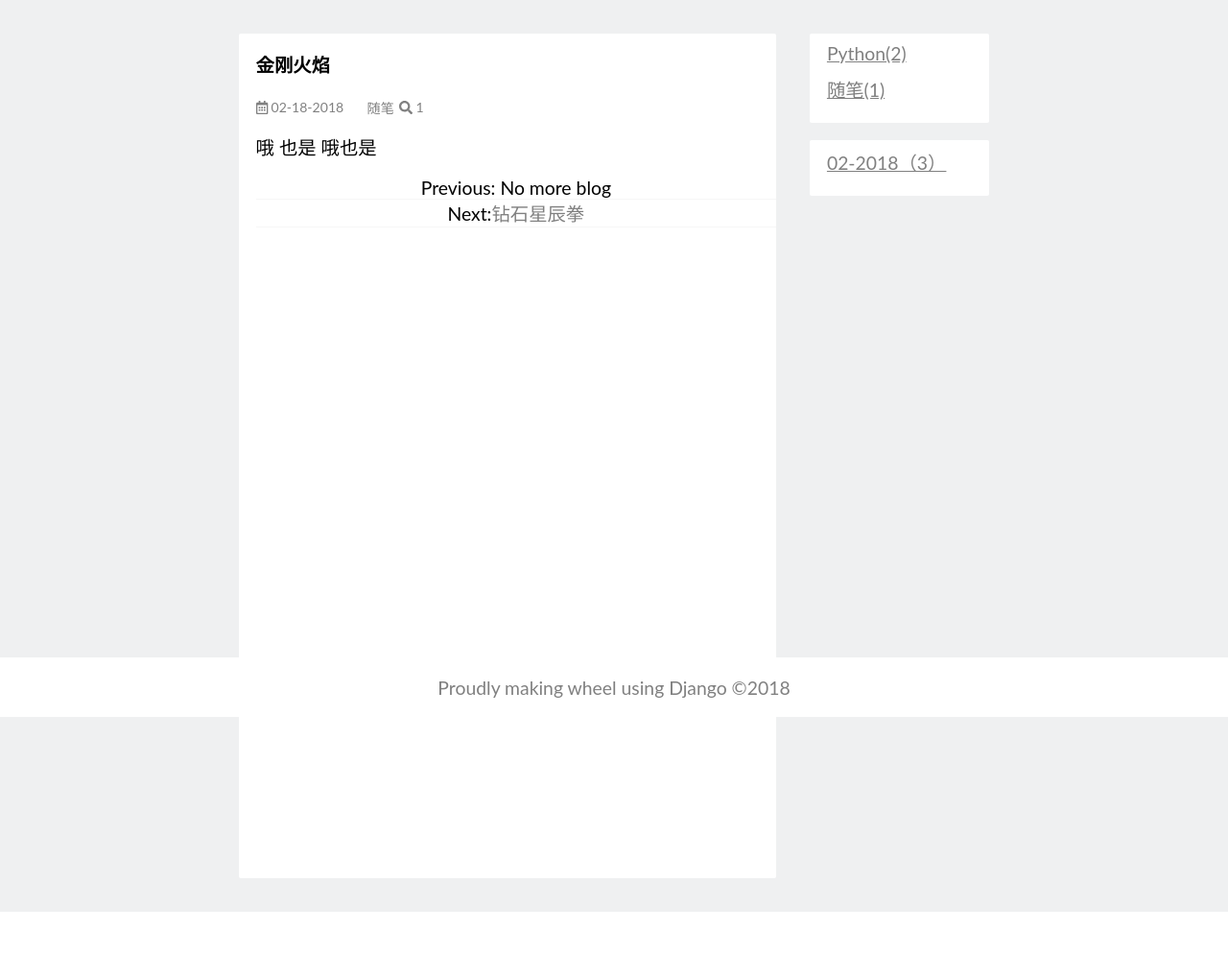
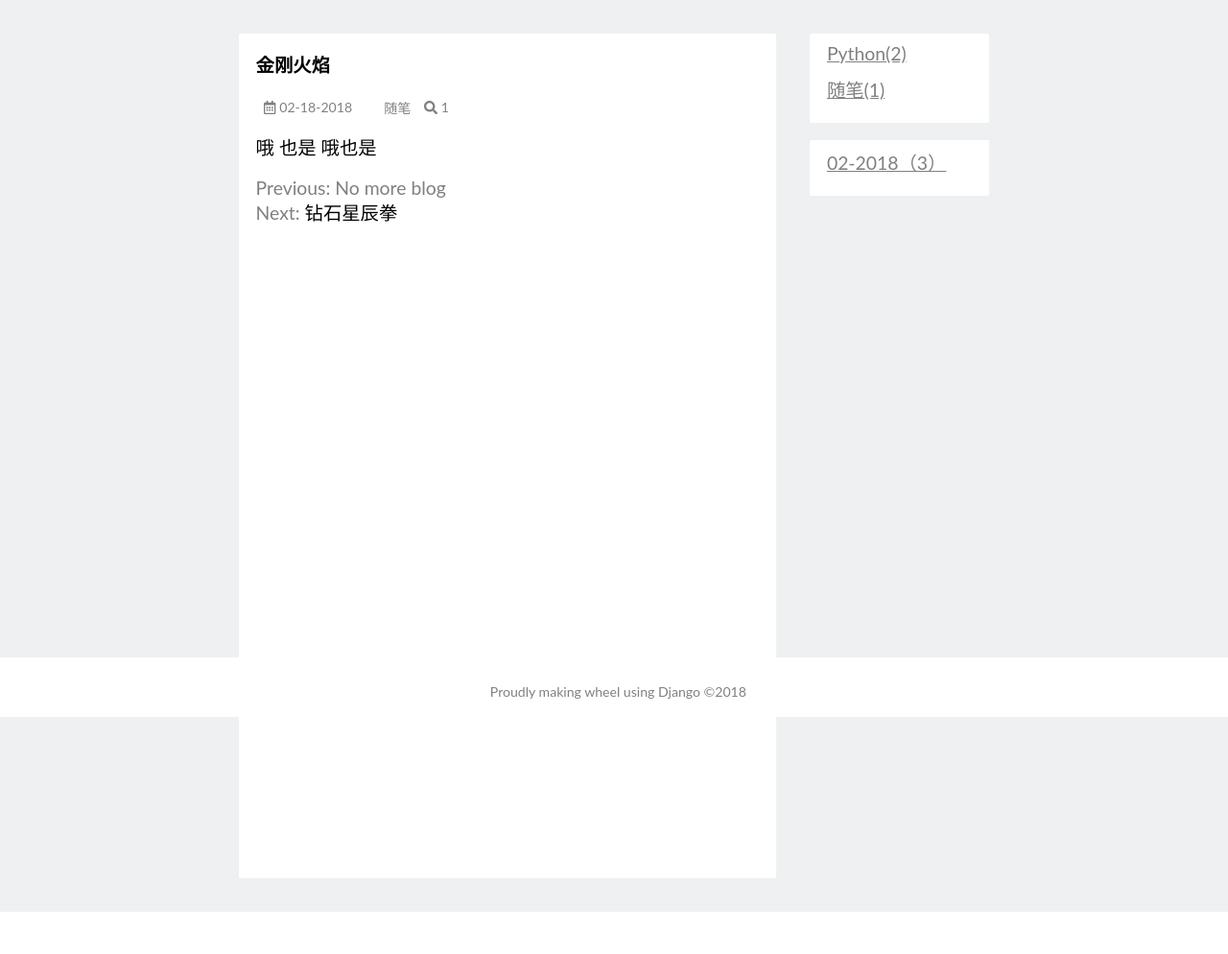
Before and after one commit to williamlifaith/Django_blog, a Django app: page /blog/3 in a window 1280 px wide. Shown: the part 53-1047 px from the top of the page at 96% size. Run offline with Django 3.2, Linux system fonts and the light colour scheme; data comes from the database, SQL or seed files in the repository; tables that the repository leaves empty hold one stand-in row (values such as "Sample post"); some libraries are stand-ins or nearby versions.

Commit message:
4th version

```diff
--- a/static/base.css
+++ b/static/base.css
@@ -41,14 +41,7 @@
     color: #4c4c4c;
 }
 
-.article-number,Myblog-main-right_type{
-  display:flex;
-  justify-content:center;
-  align-items:center;
-border-bottom: 1px solid rgba(246, 246, 246, .9);
-}
-
-.article-number a,
+.article-number,a,
 .Myblog-main-right_type span{
 color:grey}
 
@@ -56,11 +49,15 @@
 padding:1rem;}
 
 .article-number a:hover,
+.poem-a-day a:hover,
 .MyBlog-list-body_title:hover,
 .MyBlog-list-body_type a:hover,
 .Myblog-main-right a:hover{
  color: #9fd1a3;
 }
+
+.homepage-article-number{
+padding-top:2rem}
 
 .Myblog-main-right ul{
 padding-top:0.5rem;
@@ -103,6 +100,9 @@
 
 .Myblog-main-right ul li{
 margin-bottom:0.7rem;
+}
+
+.previous{color:black;
 }
 
 .MyBlog-header{
@@ -184,9 +184,15 @@
 color:grey;
 }
 
+.poem-a-day{
+display:flex;
+justify-content:center;
+align-items:center;
+}
+
 .Myblog-main-right_type h1{
 padding:1rem 1rem 0 1rem;
-color:grey
+color:grey;
 }
 
 .MyBlog-list:hover {
@@ -341,7 +347,8 @@
 height:0.05rem;
 padding-bottom:1.5rem}
 
-.Myblog-main-middle-nav span{
-margin-left:1rem;
+.Myblog-main-middle-nav,span{
+margin-left:0.5rem;
 font-size:0.8rem;
+margin-top:0.5rem;
 }
--- a/templates/blog/blog_detail.html
+++ b/templates/blog/blog_detail.html
@@ -32,14 +32,14 @@
     <div class="blog-more">
         <p class="article-number">Previous:
             {% if previous_blog %}
-            <a href="{% url 'blog_detail' previous_blog.pk %}">{{ previous_blog.title }}</a>
+            <a class="previous" href="{% url 'blog_detail' previous_blog.pk %}">{{ previous_blog.title }}</a>
             {% else %}
             No more blog
             {% endif %}
         </p>
         <p class="article-number">Next:
             {% if next_blog %}
-            <a href="{% url 'blog_detail' next_blog.pk %}">{{ next_blog.title }}</a>
+            <a class="previous" href="{% url 'blog_detail' next_blog.pk %}">{{ next_blog.title }}</a>
             {% else %}
             No more blog
             {% endif %}
--- a/templates/blog/blog_list.html
+++ b/templates/blog/blog_list.html
@@ -11,7 +11,7 @@
 
 <section class="Myblog-main-middle">
     <div class="Myblog-main-middle-nav article-number">
-        <span>共{{ blogs_list.paginator.num_pages}}页{{ blogs_list.paginator.count}}篇
+        <span class="list-article-number">共{{ blogs_list.paginator.num_pages}}页{{ blogs_list.paginator.count}}篇
     </span>
 </div>
     {% for blog in blogs_list %}
```
Also changed, not shown: mysite2/settings.py (+7 -7 lines), templates/home.html (+5 -5 lines), 1 other file.
